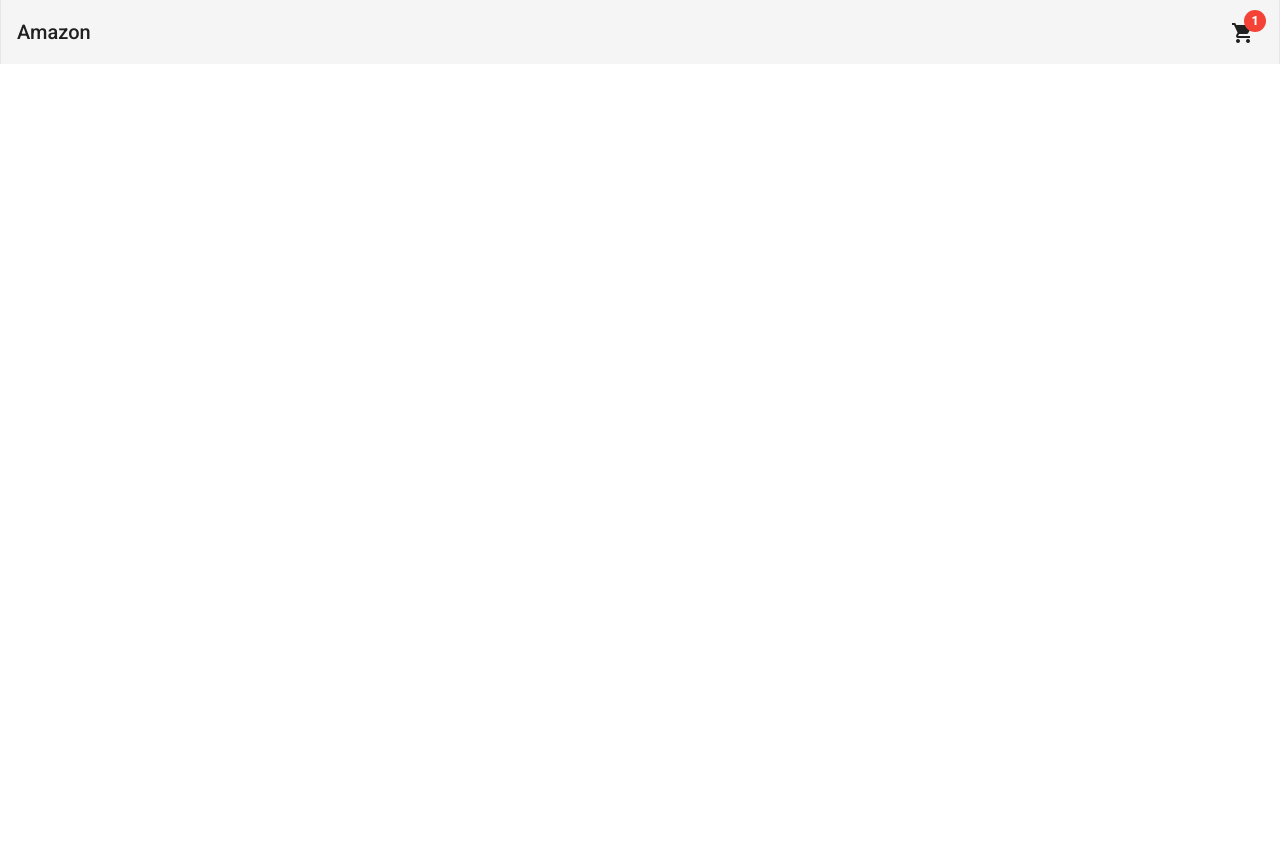
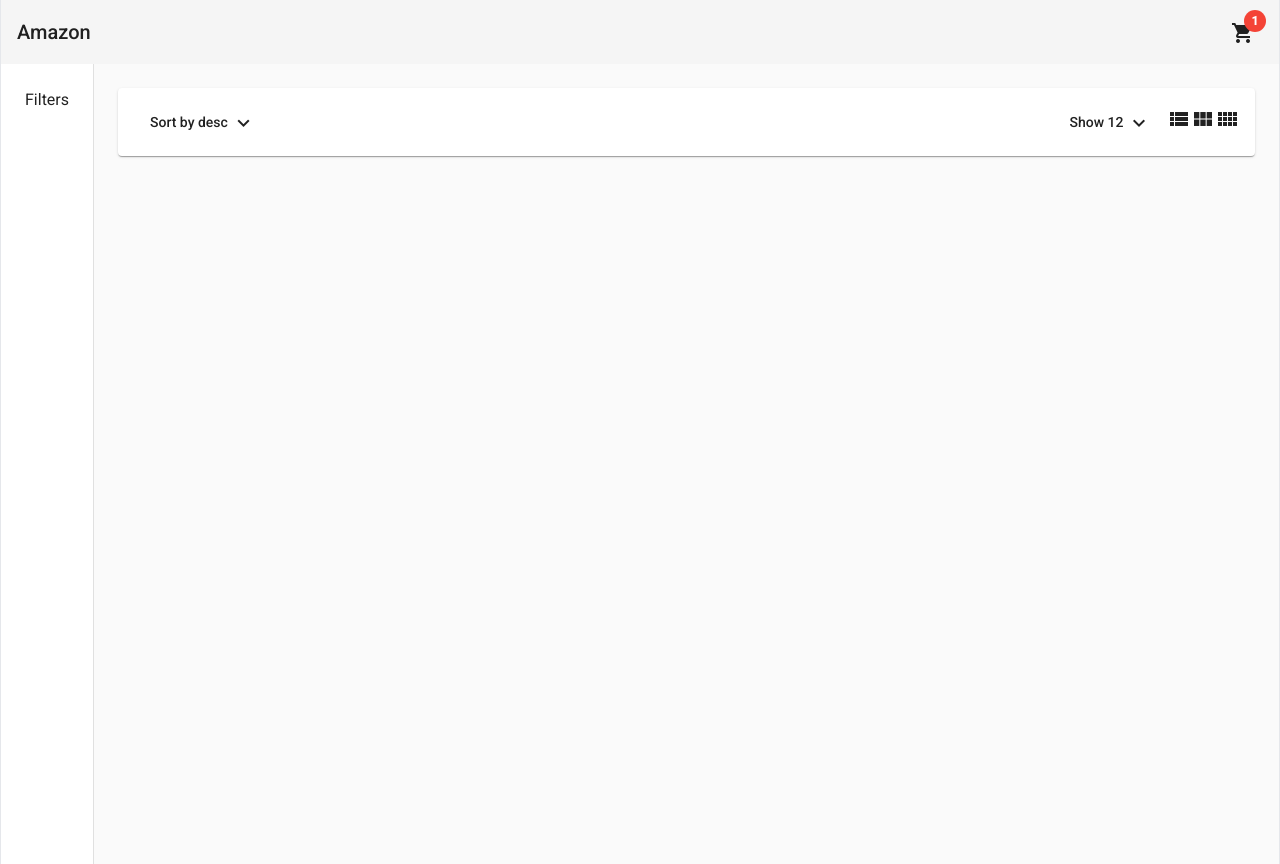
Before and after one commit to vigneshb27/E-Commerce, an Angular app: page / in a window 1280 px wide. Before the commit the page ends 800 px from the top, so only its background shows below. Built offline with nearby package versions, Linux system fonts and the light colour scheme.

Commit message:
home and products-header components are added

```diff
--- a/src/app/app-routing.module.ts
+++ b/src/app/app-routing.module.ts
@@ -1,7 +1,11 @@
 import { NgModule } from '@angular/core';
 import { RouterModule, Routes } from '@angular/router';
+import { HomeComponent } from './pages/home/home.component';
 
-const routes: Routes = [];
+const routes: Routes = [
+  {path:'home', component: HomeComponent},
+  {path:'', component: HomeComponent, pathMatch:'full'}
+];
 
 @NgModule({
   imports: [RouterModule.forRoot(routes)],
--- a/src/app/app.component.ts
+++ b/src/app/app.component.ts
@@ -2,7 +2,8 @@
 
 @Component({
   selector: 'app-root',
-  template: '<app-header></app-header>',
+  template: `<app-header></app-header>
+             <router-outlet></router-outlet>`,
   styles: []
 })
 export class AppComponent {
--- a/src/app/app.module.ts
+++ b/src/app/app.module.ts
@@ -20,11 +20,15 @@
 import { MatBadgeModule } from '@angular/material/badge';
 import { MatSnackBarModule } from '@angular/material/snack-bar';
 import { HeaderComponent } from './components/header/header.component';
+import { HomeComponent } from './pages/home/home.component';
+import { ProductsHeaderComponent } from './pages/home/components/products-header/products-header.component';
 
 @NgModule({
   declarations: [
     AppComponent,
-    HeaderComponent
+    HeaderComponent,
+    HomeComponent,
+    ProductsHeaderComponent
   ],
   imports: [
     BrowserModule,
--- /dev/null
+++ b/src/app/pages/home/components/products-header/products-header.component.html
@@ -0,0 +1,36 @@
+<mat-card class="mb-4">
+    <div class="flex justify-between">
+        <div>
+            <button mat-button [matMenuTriggerFor]="sortByMenu">
+                Sort by {{ sort }}
+                <mat-icon>expand_more</mat-icon>
+            </button>
+            <mat-menu #sortByMenu="matMenu">
+                <button (click)="onSortUpdated('desc')" mat-menu-item>desc</button>
+                <button (click)="onSortUpdated('asc')" mat-menu-item>asc</button>
+            </mat-menu>
+        </div>
+        <div class="flex items-center">
+            <div>
+                <button mat-button [matMenuTriggerFor]="menu">
+                    Show {{ itemsShowCount }}
+                    <mat-icon>expand_more</mat-icon>
+                </button>
+                <mat-menu #menu="matMenu">
+                    <button (click)="onItemsUpdated(12)" mat-menu-item>12</button>
+                    <button (click)="onItemsUpdated(24)" mat-menu-item>24</button>
+                    <button (click)="onItemsUpdated(36)" mat-menu-item>36</button>
+                </mat-menu>
+            </div>
+            <button (click)="onColumnsUpdated(1)">
+                <mat-icon>view_list</mat-icon>
+            </button>
+            <button (click)="onColumnsUpdated(3)">
+                <mat-icon>view_module</mat-icon>
+            </button>
+            <button (click)="onColumnsUpdated(4)">
+                <mat-icon>view_comfy</mat-icon>
+            </button>
+        </div>
+    </div>
+</mat-card>
--- /dev/null
+++ b/src/app/pages/home/components/products-header/products-header.component.ts
@@ -0,0 +1,32 @@
+import { Component, OnInit, Output, EventEmitter } from '@angular/core';
+
+@Component({
+  selector: 'app-products-header',
+  templateUrl: `products-header.component.html`,
+  styles: [
+  ]
+})
+export class ProductsHeaderComponent implements OnInit {
+
+
+  itemsShowCount = 12;
+
+  sort = "desc";
+  constructor() { }
+
+  ngOnInit(): void {
+  }
+
+  onColumnsUpdated(colsNum: number): void {
+
+  }
+
+  onItemsUpdated(count: number): void {
+
+    this.itemsShowCount = count;
+  }
+
+  onSortUpdated(newSort: string): void {
+    this.sort = newSort;
+  }
+}
--- /dev/null
+++ b/src/app/pages/home/home.component.html
@@ -0,0 +1,8 @@
+<mat-drawer-container [autosize]="true" class="min-h-full max-w-7xl mx-auto border-x">
+    <mat-drawer mode="side" opened class="p-6">
+        Filters
+    </mat-drawer>
+    <mat-drawer-content class="p-6">
+        <app-products-header></app-products-header>
+    </mat-drawer-content>
+</mat-drawer-container>
--- /dev/null
+++ b/src/app/pages/home/home.component.ts
@@ -0,0 +1,16 @@
+import { Component, OnInit } from '@angular/core';
+
+@Component({
+  selector: 'app-home',
+  templateUrl: './home.component.html',
+  styles: [
+  ]
+})
+export class HomeComponent implements OnInit {
+
+  constructor() { }
+
+  ngOnInit(): void {
+  }
+
+}
```
